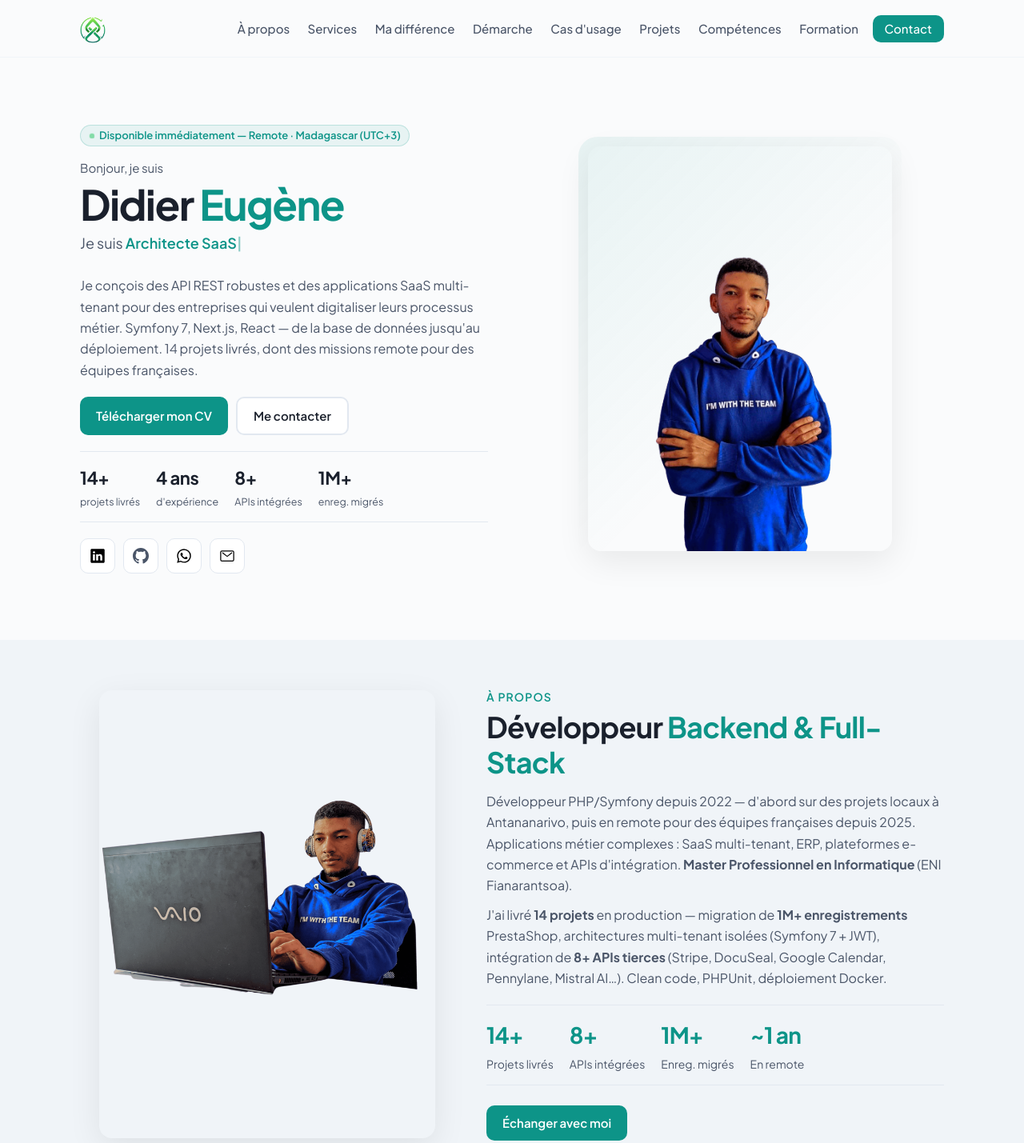
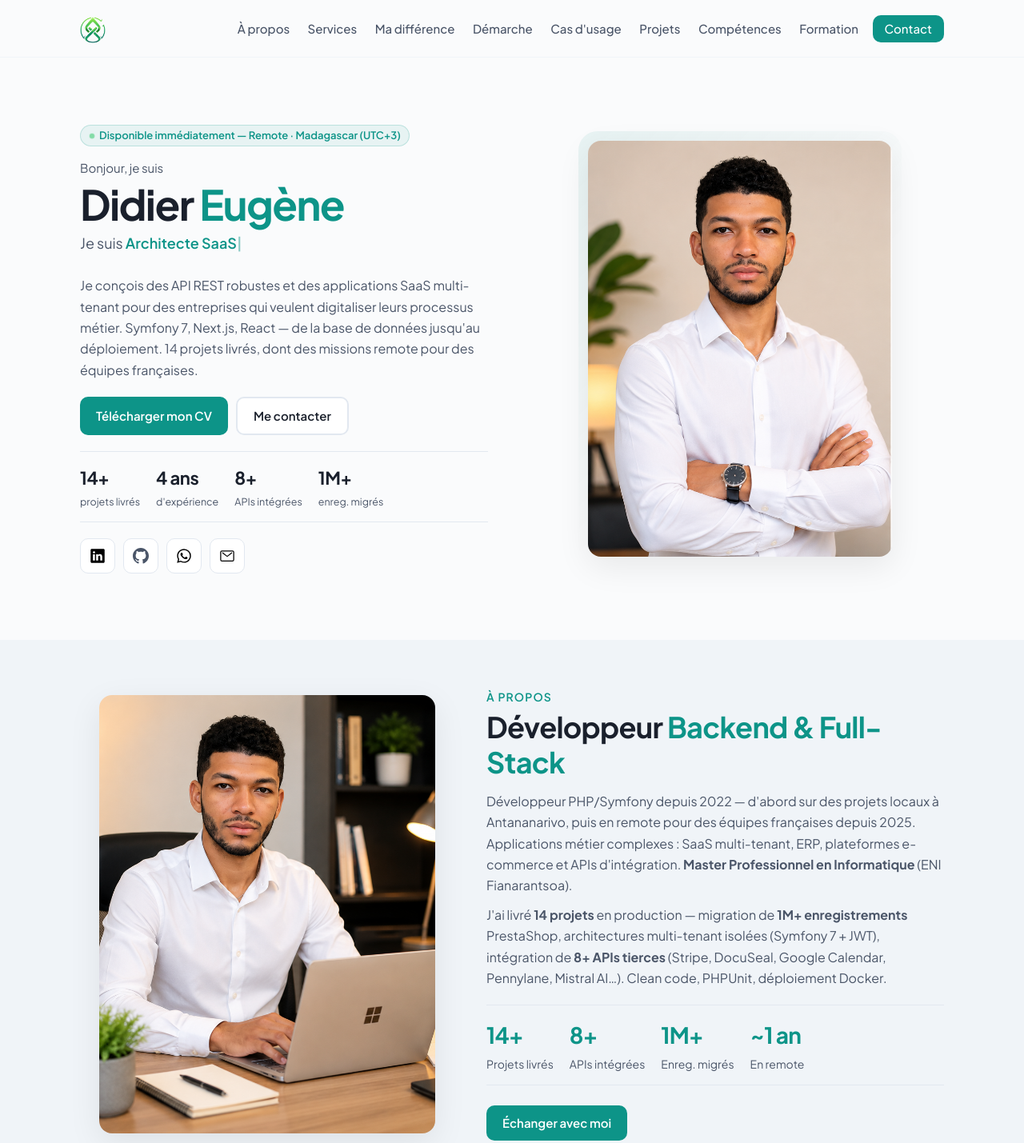
Before and after one commit to didierEugue/portfolio-V1, a plain HTML site: page index.html in a window 1280 px wide. Shown: the top 1429 px of the page at 80% size. Drawn offline with nearby package versions, Linux system fonts and the light colour scheme.

Commit message:
update profil

```diff
--- a/index.html
+++ b/index.html
@@ -159,7 +159,7 @@
                 </div>
                 <div class="hero-visual">
                     <div class="hero-image-wrap">
-                        <img src="images/img-.png" alt="Didier Eugène, développeur PHP Symfony Full-Stack" class="hero-image" width="400" height="400" decoding="async" loading="eager" fetchpriority="high">
+                        <img src="images/profil1.png" alt="Didier Eugène, développeur PHP Symfony Full-Stack" class="hero-image" width="400" height="400" decoding="async" loading="eager" fetchpriority="high">
                     </div>
                 </div>
             </div>
@@ -169,7 +169,7 @@
             <div class="container">
                 <div class="section-grid section-grid--about">
                     <div class="about-visual">
-                        <img src="images/img 3.png" alt="Didier Eugène développeur backend Symfony et React" width="480" height="480" decoding="async" loading="lazy" class="about-image">
+                        <img src="images/profil2.png" alt="Didier Eugène développeur backend Symfony et React" width="480" height="480" decoding="async" loading="lazy" class="about-image">
                     </div>
                     <div class="about-content">
                         <p class="section-label">À propos</p>
```
Also changed, not shown: images/img 5.jpg (deleted), images/profil1.png (added), images/profil2.png (added).
